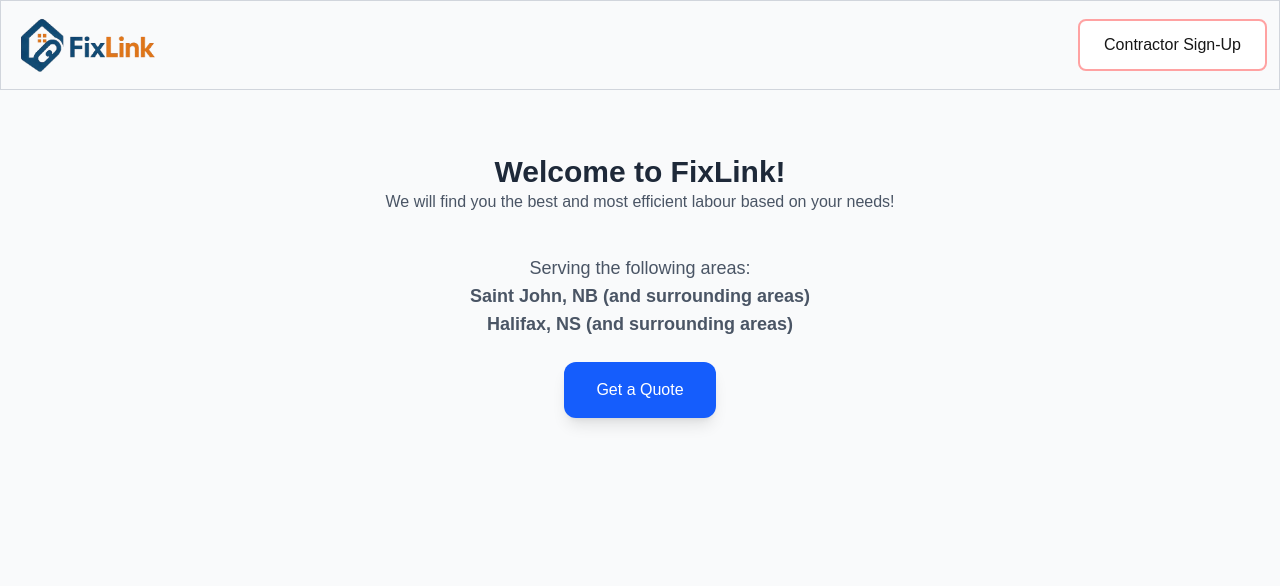
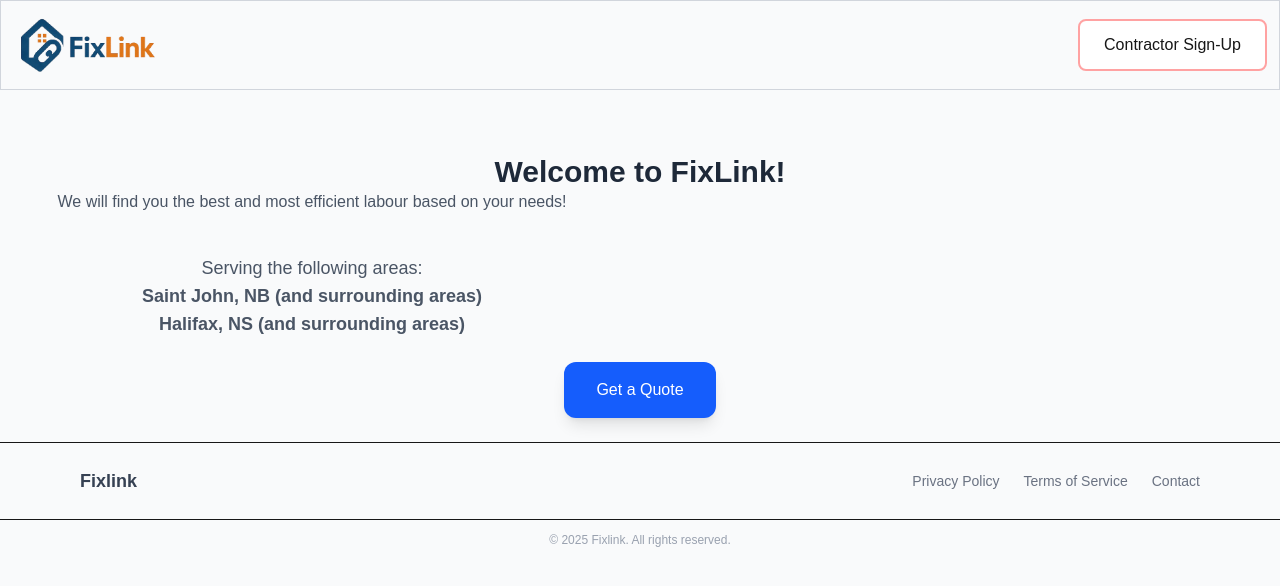
Before and after one commit to fixlinkca/fixlink, a Next.js app: page / in a window 1280 px wide. Shown: the top 586 px of the page. Built offline with nearby package versions, Linux system fonts and the light colour scheme.

Commit message:
Added a functional footer and copyright information

```diff
--- /dev/null
+++ b/src/app/components/Footer.tsx
@@ -0,0 +1,34 @@
+import Link from "next/link";
+
+export default function Footer() {
+  return (
+    <footer className="w-full bg-gray-50 border-t">
+      <div className="max-w-6xl mx-auto px-4 py-6 flex flex-col md:flex-row items-center justify-between">
+        {/* Brand / Tagline */}
+        <div className="text-center md:text-left">
+          <h2 className="text-lg font-semibold text-gray-700">Fixlink</h2>
+        </div>
+
+        {/* Links */}
+        <div className="flex space-x-6 mt-4 md:mt-0">
+          <Link href="/privacy" className="text-sm text-gray-500 hover:text-gray-700">
+            Privacy Policy
+          </Link>
+          <Link href="/terms" className="text-sm text-gray-500 hover:text-gray-700">
+            Terms of Service
+          </Link>
+          <Link href="/contact" className="text-sm text-gray-500 hover:text-gray-700">
+            Contact
+          </Link>
+        </div>
+      </div>
+
+      {/* Bottom line */}
+      <div className="border-t">
+        <p className="text-center text-xs text-gray-400 py-3">
+          © {new Date().getFullYear()} Fixlink. All rights reserved.
+        </p>
+      </div>
+    </footer>
+  );
+}
--- /dev/null
+++ b/src/app/contact/page.tsx
@@ -0,0 +1,10 @@
+export default function Contact() {
+    return (
+      <main className="min-h-screen bg-gray-50 flex flex-col items-center justify-start p-6 text-gray-700">
+        <h1 className="text-3xl font-bold mb-4">Contact Us</h1>
+        <p className="mb-2">Email: <a href="mailto:info@fixlinkca.com" className="text-blue-500 hover:underline">info@fixlinkca.com</a></p>
+        <p className="mb-2">Instagram: <a href="https://instagram.com/fixlinkca" target="_blank" className="text-blue-500 hover:underline">@fixlinkca</a></p>
+        <p className="mb-2">TikTok: <a href="https://www.tiktok.com/@fixlinkca" target="_blank" className="text-blue-500 hover:underline">@fixlinkca</a></p>
+      </main>
+    )
+  }
--- a/src/app/intake/page.tsx
+++ b/src/app/intake/page.tsx
@@ -11,7 +11,7 @@
         </h1>
 
         <p className="max-w-xl text-gray-600 mb-6">
-          Fill out our service intake form and we’ll connect you with the best contractors for your needs. This form includes fields for your contact info, service details, and any photos or videos you want to upload.
+          Fill out our service intake form and we’ll connect you with the best contractors for your needs.
         </p>
 
         {/* Button linking to Tally form */}
--- a/src/app/layout.tsx
+++ b/src/app/layout.tsx
@@ -1,6 +1,7 @@
 import type { Metadata } from "next";
 import { Geist, Geist_Mono } from "next/font/google";
 import "./globals.css";
+import Footer from "./components/Footer";
 
 const geistSans = Geist({
   variable: "--font-geist-sans",
@@ -23,12 +24,15 @@
   children: React.ReactNode;
 }>) {
   return (
-    <html lang="en">
-      <body
-        className={`${geistSans.variable} ${geistMono.variable} antialiased`}
-      >
+  <html className="bg-gray-50">
+   <body
+     className={`${geistSans.variable} ${geistMono.variable} antialiased flex flex-col`}
+   >
+      <main className="flex-grow">
         {children}
-      </body>
-    </html>
+      </main>
+      <Footer />
+    </body>
+  </html>
   );
 }
--- a/src/app/page.tsx
+++ b/src/app/page.tsx
@@ -6,7 +6,7 @@
 export default function HomePage() {
   return (
     <><Navbar />
-    <main className="flex flex-col items-center justify-start min-h-screen bg-gray-50 text-center p-6">
+    <main className="flex-col items-center justify-start bg-gray-50 text-center p-6">
       {/* Motto */}
       <h1 className="mt-10 text-2xl md:text-3xl font-semibold text-gray-800">
         Welcome to FixLink!
--- /dev/null
+++ b/src/app/pages/Privacy.tsx
@@ -0,0 +1,13 @@
+export default function PrivacyPolicy() {
+    return (
+      <main className="min-h-screen bg-gray-50 flex flex-col items-center justify-start p-6 text-gray-700">
+        <h1 className="text-3xl font-bold mb-4">Privacy Policy</h1>
+        <p className="max-w-2xl text-center mb-4">
+          Fixlink respects your privacy. Any information collected, such as your email from contact forms or newsletter signups, is only used to provide our services and will never be sold to third parties.
+        </p>
+        <p className="max-w-2xl text-center">
+          By using our website, you consent to our privacy practices as described here. We may update this policy from time to time; any updates will be reflected on this page.
+        </p>
+      </main>
+    )
+  }
--- /dev/null
+++ b/src/app/pages/contact.tsx
@@ -0,0 +1,13 @@
+export default function Contact() {
+    return (
+      <main className="min-h-screen bg-gray-50 flex flex-col items-center justify-start p-6 text-gray-700">
+        <h1 className="text-3xl font-bold mb-4">Contact Us</h1>
+        <p className="mb-2">Email: <a href="mailto:info@fixlinkca.com" className="text-blue-500 hover:underline">info@fixlinkca.com</a></p>
+        <p className="mb-2">Instagram: <a href="https://instagram.com/fixlink" target="_blank" className="text-blue-500 hover:underline">@fixlink</a></p>
+        <p className="mb-2">TikTok: <a href="https://www.tiktok.com/@fixlink" target="_blank" className="text-blue-500 hover:underline">@fixlink</a></p>
+        <p className="mt-4 max-w-xl text-center">
+          You can also reach us through our social media pages for quick updates on products, new arrivals, and promotions.
+        </p>
+      </main>
+    )
+  }
--- /dev/null
+++ b/src/app/pages/terms.tsx
@@ -0,0 +1,16 @@
+export default function TermsOfService() {
+    return (
+      <main className="min-h-screen bg-gray-50 flex flex-col items-center justify-start p-6 text-gray-700">
+        <h1 className="text-3xl font-bold mb-4">Terms of Service</h1>
+        <p className="max-w-2xl text-center mb-4">
+          All products sold on Fixlink are provided as described. By using this website, you agree to our terms and conditions.
+        </p>
+        <p className="max-w-2xl text-center mb-4">
+          We do our best to provide accurate product descriptions and availability, but cannot guarantee perfection. Refunds or returns are handled on a case-by-case basis.
+        </p>
+        <p className="max-w-2xl text-center">
+          For any questions, please reach out through our Contact page.
+        </p>
+      </main>
+    )
+  }
--- /dev/null
+++ b/src/app/privacy/page.tsx
@@ -0,0 +1,13 @@
+export default function PrivacyPolicy() {
+    return (
+      <main className="min-h-screen bg-gray-50 flex flex-col items-center justify-start p-6 text-gray-700">
+        <h1 className="text-3xl font-bold mb-4">Privacy Policy</h1>
+        <p className="max-w-2xl text-center mb-4">
+          Fixlink respects your privacy. Any information collected, such as your email from contact forms or newsletter signups, is only used to provide our services and will never be sold to third parties.
+        </p>
+        <p className="max-w-2xl text-center">
+          By using our website, you consent to our privacy practices as described here. We may update this policy from time to time; any updates will be reflected on this page.
+        </p>
+      </main>
+    )
+  }
--- /dev/null
+++ b/src/app/terms/page.tsx
@@ -0,0 +1,16 @@
+export default function TermsOfService() {
+    return (
+      <main className="min-h-screen bg-gray-50 flex flex-col items-center justify-start p-6 text-gray-700">
+        <h1 className="text-3xl font-bold mb-4">Terms of Service</h1>
+        <p className="max-w-2xl text-center mb-4">
+          All services provided by FixLink are as described. By using this website, you agree to our terms and conditions.
+        </p>
+        <p className="max-w-2xl text-center mb-4">
+          Refunds or returns are handled on a case-by-case basis.
+        </p>
+        <p className="max-w-2xl text-center">
+          For any questions, please reach out through our Contact page.
+        </p>
+      </main>
+    )
+  }
```
